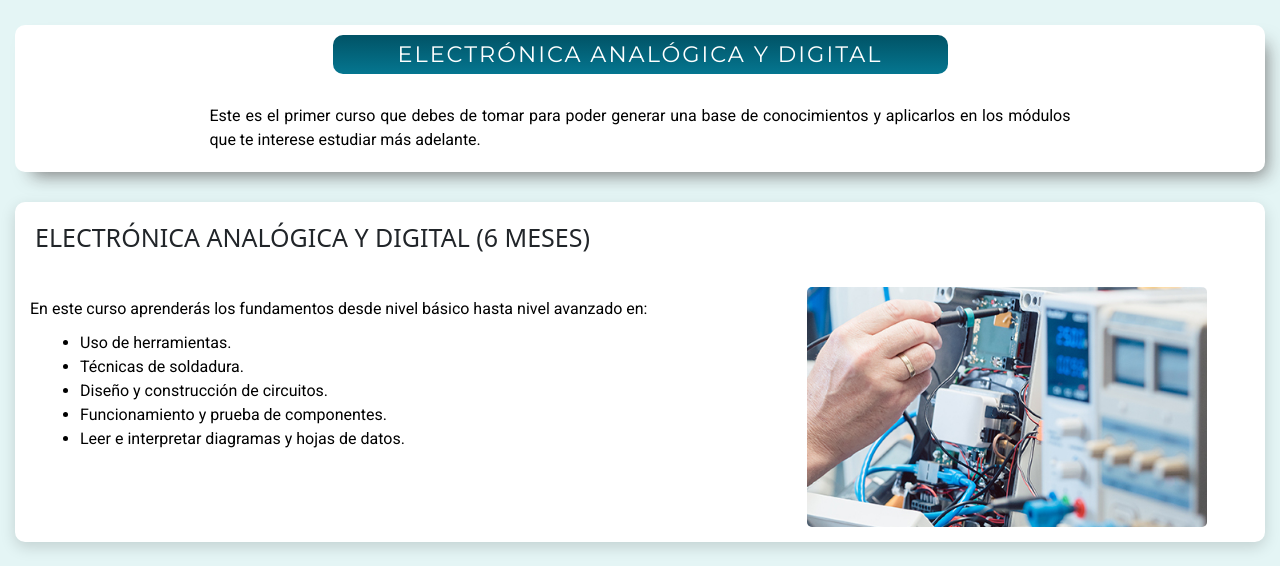
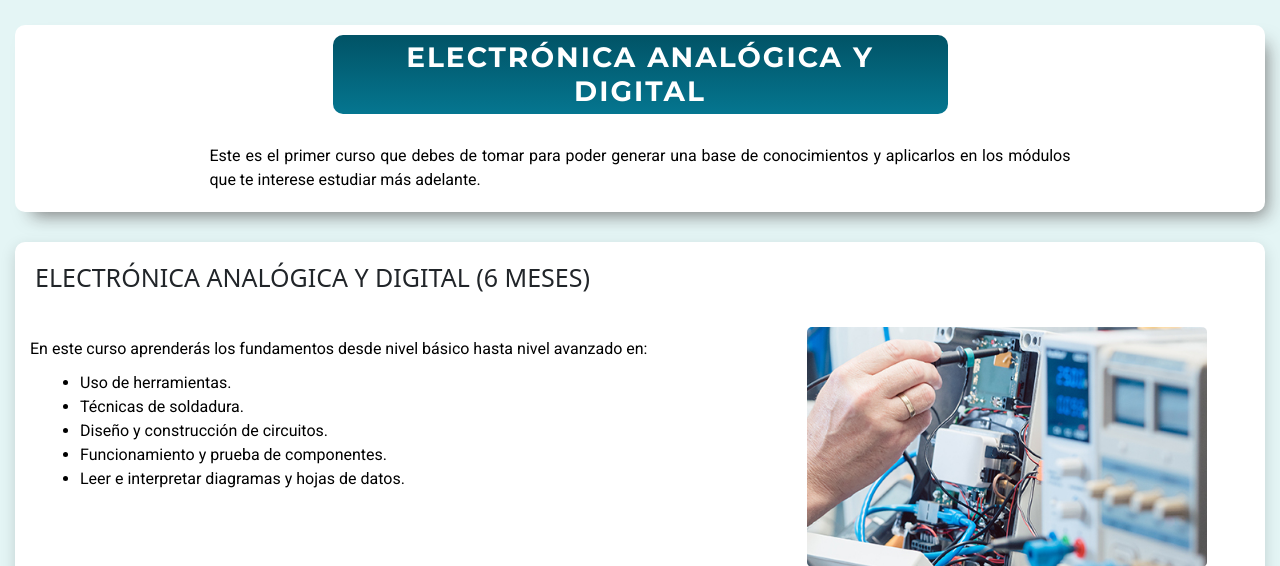
Before and after one commit to Edggarius/SPAWF-ARCHIVES, a Django app: page /curso/5 in a window 1280 px wide. Shown: the part 100-666 px from the top of the page. Run offline with Django 4.2, Linux system fonts and the light colour scheme; data comes from the database, SQL or seed files in the repository; both versions use the stored data as it was after the commit; parts of the project's set-up code (start-up, migrations or seed data) failed here and were passed over; some libraries are stand-ins or nearby versions.

Commit message:
Cursos completos con admin y sus estilos

```diff
--- a/apps/templates/home/materiales.html
+++ b/apps/templates/home/materiales.html
@@ -28,7 +28,7 @@
             <form class="group">
                 <svg class="icon" aria-hidden="true" viewBox="0 0 24 24"><g><path d="M21.53 20.47l-3.66-3.66C19.195 15.24 20 13.214 20 11c0-4.97-4.03-9-9-9s-9 4.03-9 9 4.03 9 9 9c2.215 0 4.24-.804 5.808-2.13l3.66 3.66c.147.146.34.22.53.22s.385-.073.53-.22c.295-.293.295-.767.002-1.06zM3.5 11c0-4.135 3.365-7.5 7.5-7.5s7.5 3.365 7.5 7.5-3.365 7.5-7.5 7.5-7.5-3.365-7.5-7.5z"></path></g></svg>
                 <input placeholder="Buscar algun material..." type="search" name="q" class="input">
-                <button type="submit" class="btn__search">Search</button>
+                <button type="submit" class="btn__search">Buscar</button>
             </form>
 
         </div>
--- a/static/css/curso.css
+++ b/static/css/curso.css
@@ -73,9 +73,9 @@ ul{
 
 .title{
   font-family: Montserrat;
-  width: 100%;
-  font-size: 2.8vh;
-  margin: 0;
+  font-size: 2.8rem;
+  font-weight: 700;
+  margin: 0;;
 }
 
 li{
```
Also changed, not shown: db.sqlite3, static/img/cursos/audVideo.jpg (added), static/img/cursos/automotriz.jpg (added), static/img/cursos/robot.jpg (added), static/img/modulos/audio-1.jpg (added), static/img/modulos/audio-2.jpg (added), static/img/modulos/autom-1_Vfkevzc.jpg (added), static/img/modulos/autom-2.jpg (added), static/img/modulos/pc_laptop.jpg (added), static/img/modulos/robotica-1_rh8m9PD.jpg (added), static/img/modulos/robotica-2.jpg (added), static/imgCarrusel/296047402_508925984578334_6975278118382066962_n.jpg (added), static/imgCarrusel/44837892_1736379876491731_423408252680667136_n.png (added).
